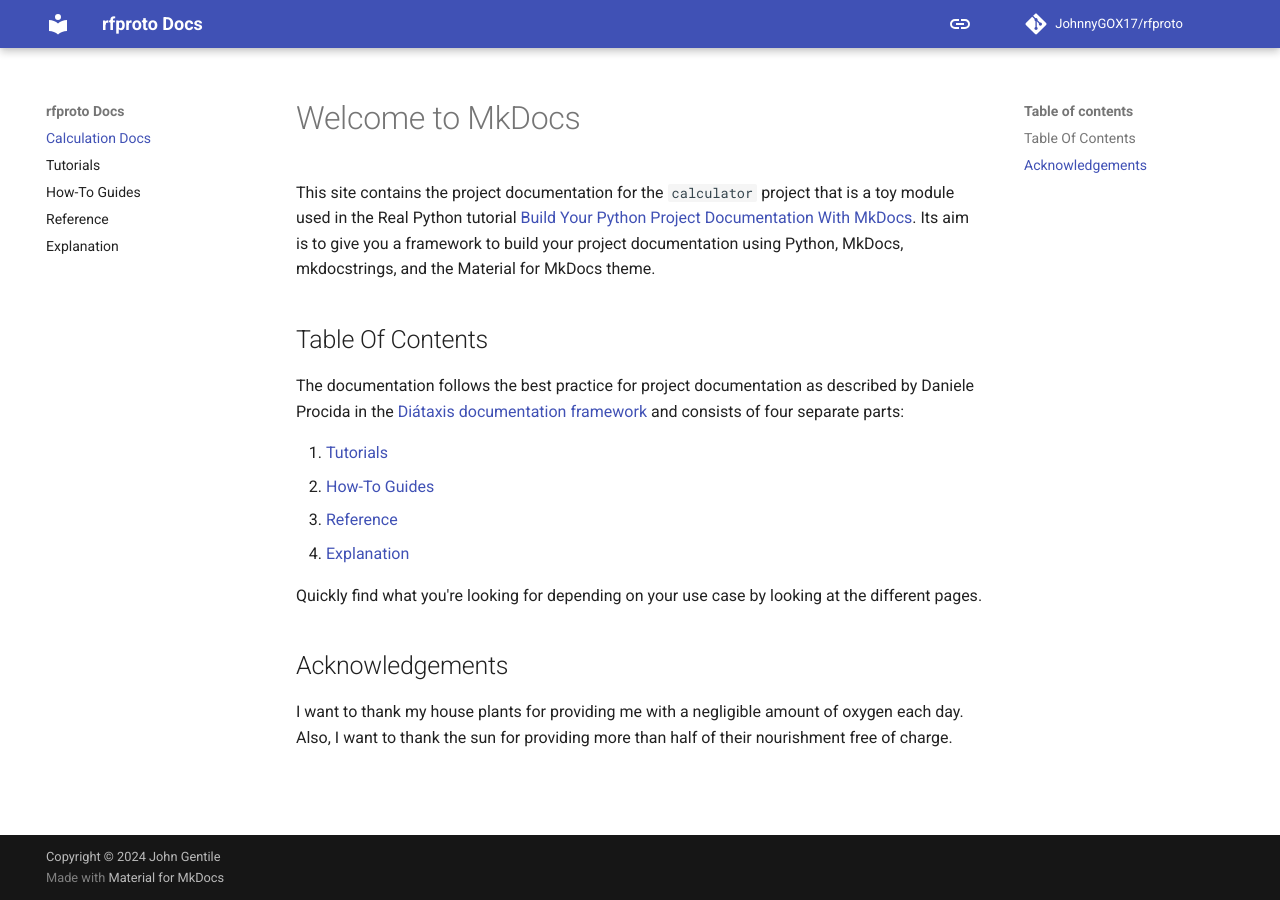
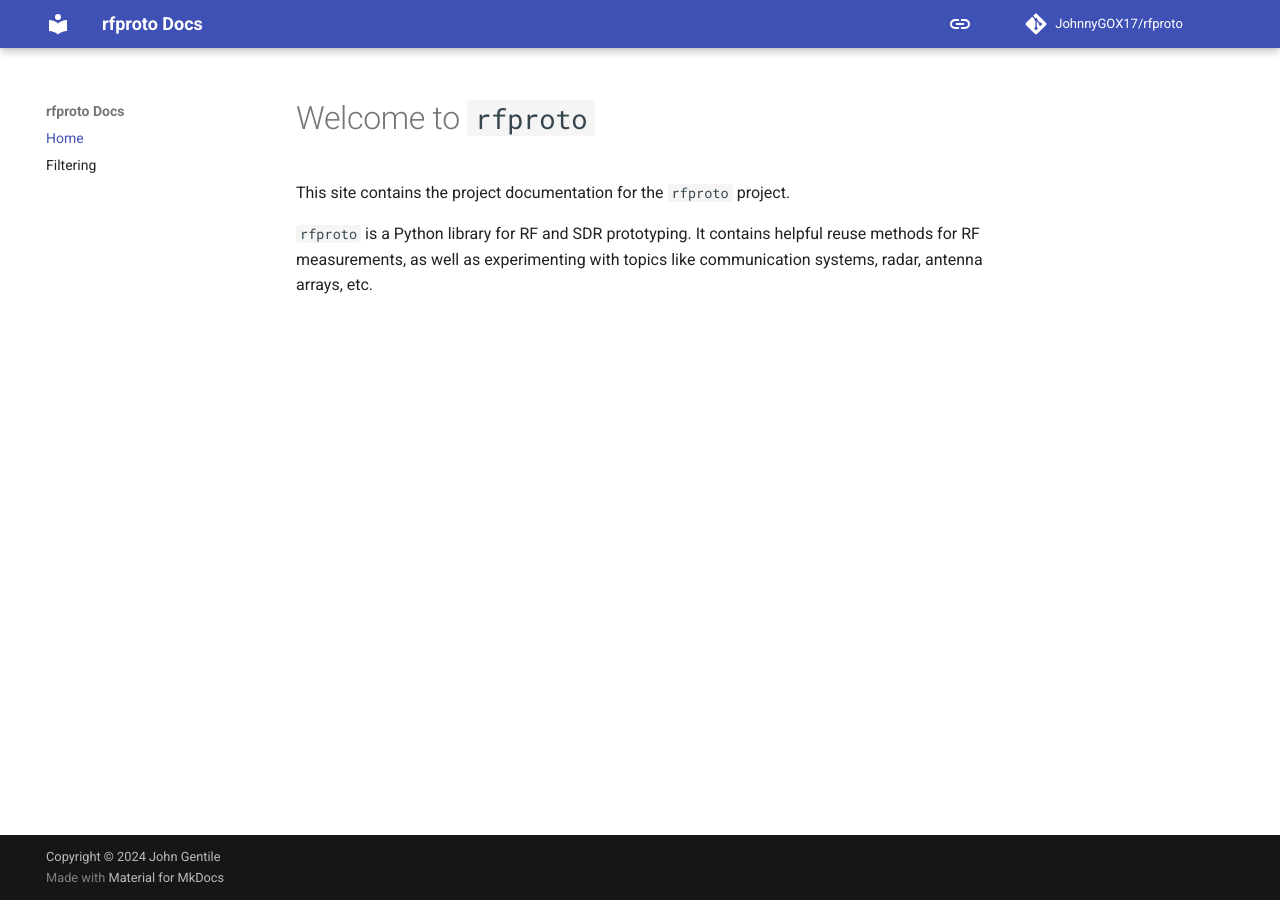
Before and after one commit to JohnnyGOX17/rfproto, an MkDocs documentation site: the page built from docs/index.md, in a window 1280 px wide. Built offline with MkDocs 1.6.1 and Material for MkDocs 9.7.7, drawn with Linux system fonts in a browser that asks for light colours; comment, search, counter and statistics services are not loaded.

```diff
--- a/docs/index.md
+++ b/docs/index.md
@@ -1,32 +1,5 @@
-# Welcome to MkDocs
+# Welcome to `rfproto`
 
-This site contains the project documentation for the
-`calculator` project that is a toy module used in the
-Real Python tutorial
-[Build Your Python Project Documentation With MkDocs](
-    https://realpython.com/python-project-documentation-with-mkdocs/).
-Its aim is to give you a framework to build your
-project documentation using Python, MkDocs,
-mkdocstrings, and the Material for MkDocs theme.
+This site contains the project documentation for the `rfproto` project.
 
-## Table Of Contents
-
-The documentation follows the best practice for
-project documentation as described by Daniele Procida
-in the [Diátaxis documentation framework](https://diataxis.fr/)
-and consists of four separate parts:
-
-1. [Tutorials](tutorials.md)
-2. [How-To Guides](how-to-guides.md)
-3. [Reference](reference.md)
-4. [Explanation](explanation.md)
-
-Quickly find what you're looking for depending on
-your use case by looking at the different pages.
-
-## Acknowledgements
-
-I want to thank my house plants for providing me with
-a negligible amount of oxygen each day. Also, I want
-to thank the sun for providing more than half of their
-nourishment free of charge.
+`rfproto` is a Python library for RF and SDR prototyping. It contains helpful reuse methods for RF measurements, as well as experimenting with topics like communication systems, radar, antenna arrays, etc.
--- a/mkdocs.yml
+++ b/mkdocs.yml
@@ -37,11 +37,8 @@
   - mkdocstrings
 
 nav:
-  - Calculation Docs: index.md
-  - tutorials.md
-  - How-To Guides: how-to-guides.md
-  - reference.md
-  - explanation.md
+  - Home: index.md
+  - filtering.md
 
 markdown_extensions:
   - pymdownx.arithmatex:
```
Also changed, not shown: docs/explanation.md (deleted, +0 -15 lines), docs/filtering.md (added, +1 -0 lines), docs/how-to-guides.md (deleted, +0 -40 lines), docs/reference.md (deleted, +0 -6 lines), docs/tutorials.md (deleted, +0 -16 lines), 3 other files.
